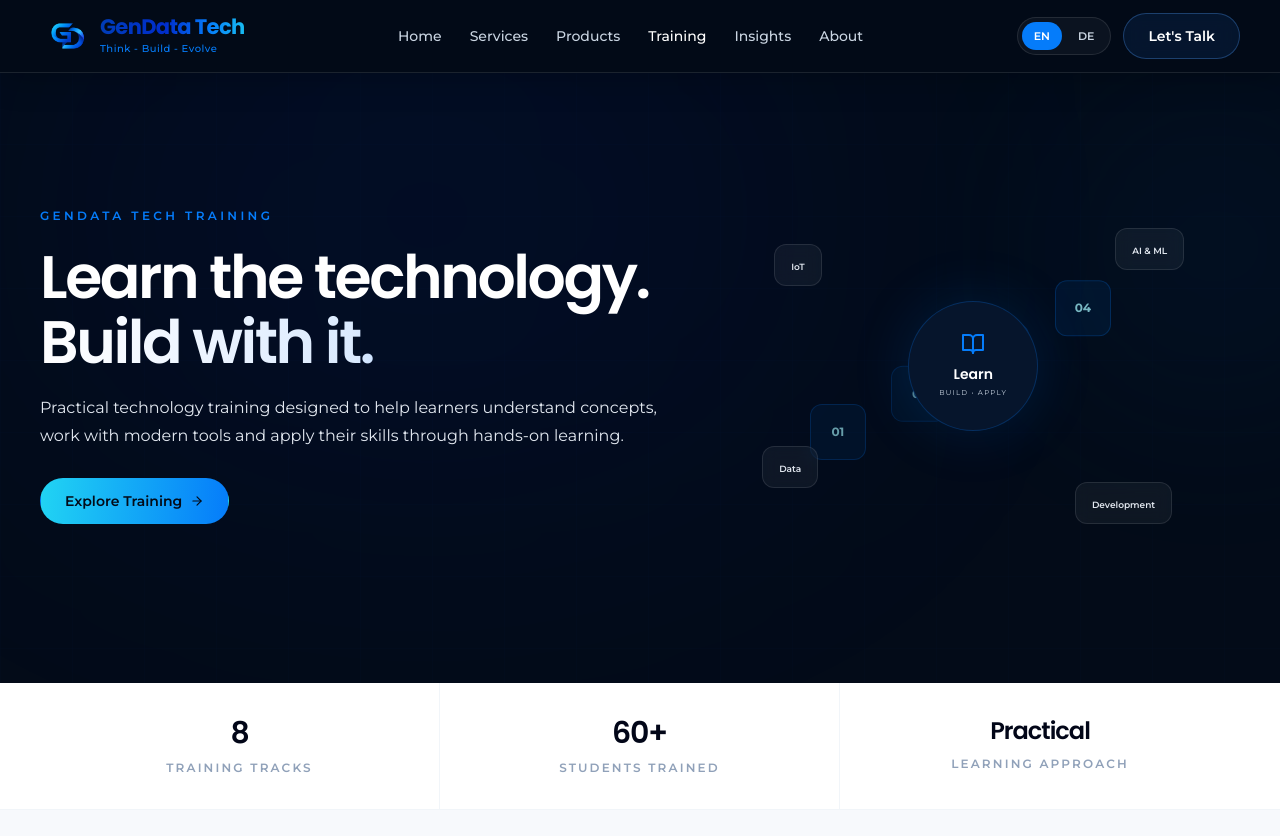
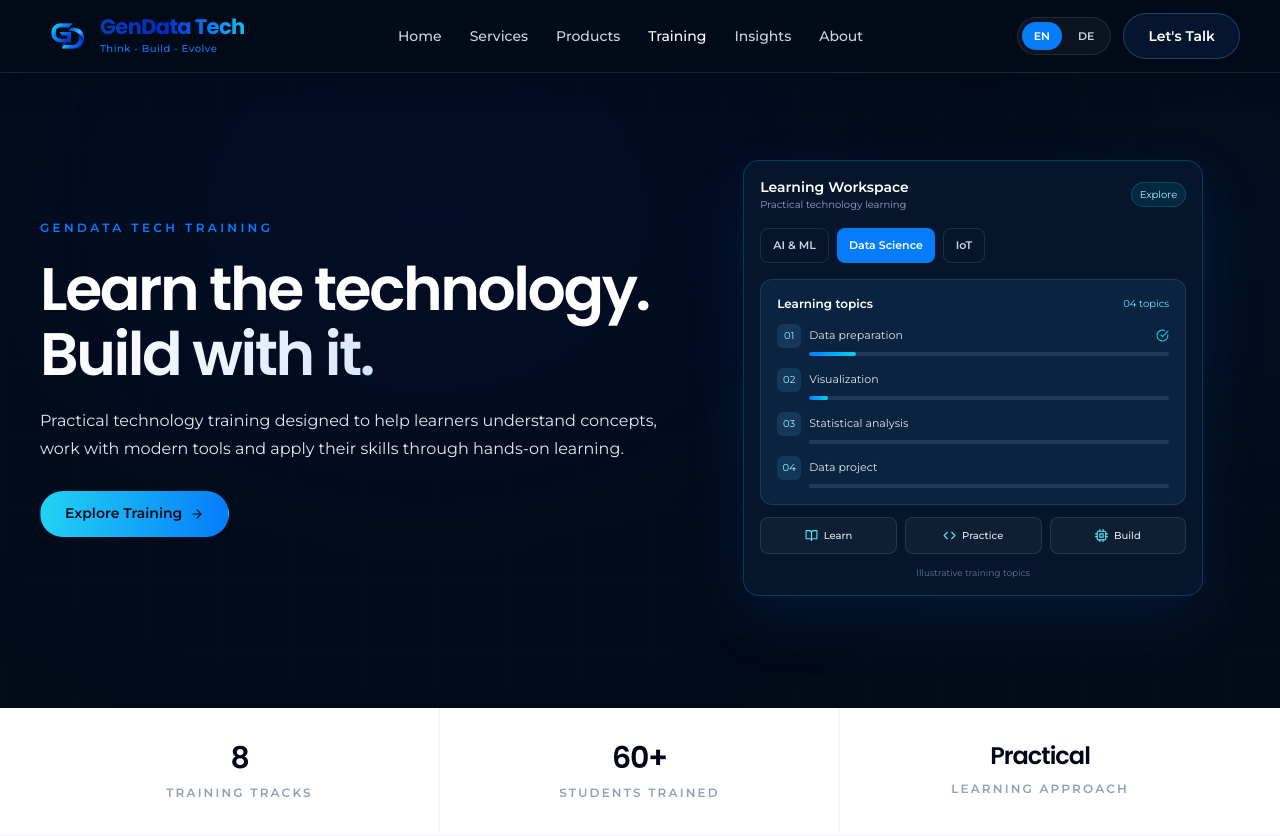
Before and after one commit to aravinthk1504/gendata-techv2, a Next.js app: page /en/training in a window 1280 px wide. Shown: the top 836 px of the page. Built offline with nearby package versions, Linux system fonts and the light colour scheme.

Commit message:
Use interactive training dashboard animation in Training page hero

```diff
--- a/src/components/migrated/Training.jsx
+++ b/src/components/migrated/Training.jsx
@@ -3,6 +3,7 @@
 import { useParams } from "next/navigation";
 import ProcessFlowGlow from "../layout/ProcessFlowGlow"
 import CountUpStat from "../layout/CountUpStat"
+import TrainingHeroDashboard from "../training/TrainingHeroDashboard"
 
 import { useRef, useState } from "react";
 
@@ -877,70 +878,14 @@ function Training() {
                 </motion.button>
               </div>
 
-              {/* ==================================================
-                     RIGHT HERO VISUAL
-             ================================================== */}
-
+              {/* Interactive training workspace hero animation */}
               <motion.div
-                initial={{
-                  opacity: 1,
-                  scale: 0.96,
-                }}
-                animate={
-                  heroInView
-                    ? {
-                        opacity: 1,
-                        scale: 1,
-                      }
-                    : {}
-                }
-                transition={{
-                  duration: 0.65,
-                  delay: 0.15,
-                }}
-                className="relative hidden h-[340px] w-full max-w-[430px] items-center justify-center lg:flex lg:justify-self-center"
+                initial={{ opacity: 0, y: 20 }}
+                animate={heroInView ? { opacity: 1, y: 0 } : { opacity: 1, y: 0 }}
+                transition={{ duration: reduceMotion ? 0 : 0.65, delay: reduceMotion ? 0 : 0.15 }}
+                className="relative mx-auto flex w-full max-w-[460px] min-w-0 items-center justify-center lg:justify-self-center"
               >
-                {/* Learning progression steps */}
-                {[0,1,2,3].map(i=><motion.div key={i} className="absolute h-14 w-14 rounded-xl border border-[#057CFA]/30 bg-[#057CFA]/10" style={{left:`${12+i*19}%`,top:`${62-i*12}%`}} animate={heroShouldAnimate?{y:[0,-8,0],opacity:[0.5,1,0.5]}:{opacity:0.8}} transition={{duration:3,delay:i*0.4,repeat:heroShouldAnimate?Infinity:0}}><span className="flex h-full items-center justify-center text-xs font-bold text-cyan-200">{String(i+1).padStart(2,"0")}</span></motion.div>)}
-                <div className="relative z-10 flex h-[130px] w-[130px] flex-col items-center justify-center rounded-full border border-[#057CFA]/25 bg-[#06152C] shadow-[0_0_60px_rgba(5,124,250,0.15)]">
-                  <FiBookOpen className="text-2xl text-[#057CFA]" />
-
-                  <span className="mt-2 font-heading text-sm font-semibold text-white">
-                    {tr("Learn")}
-                  </span>
-
-                  <span className="mt-1 font-body text-[7px] uppercase tracking-[0.18em] text-slate-300">
-                    {tr("Build • Apply")}
-                  </span>
-                </div>
-
-                {[
-                  {
-                    label: tr("AI & ML"),
-                    className: "right-1 top-8",
-                  },
-                  {
-                    label: tr("Data"),
-                    className: "bottom-12 left-1",
-                  },
-                  {
-                    label: tr("Development"),
-                    className: "bottom-3 right-4",
-                  },
-                  {
-                    label: tr("IoT"),
-                    className: "left-4 top-12",
-                  },
-                ].map((item) => (
-                  <div
-                    key={item.label}
-                    className={`absolute ${item.className} rounded-xl border border-white/10 bg-white/[0.05] px-4 py-2 backdrop-blur-sm`}
-                  >
-                    <span className="font-body text-[9px] font-semibold text-slate-200">
-                      {item.label}
-                    </span>
-                  </div>
-                ))}
+                <TrainingHeroDashboard active={heroShouldAnimate} />
               </motion.div>
             </div>
           </div>
```
